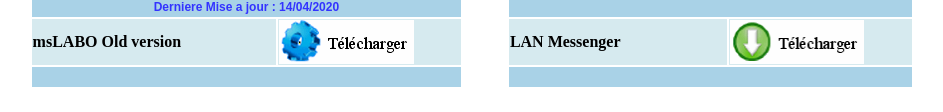
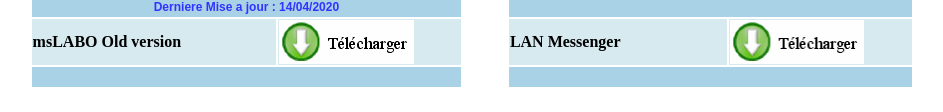
Before and after one commit to abdoMous/ms-pharm, a plain HTML site: page index.html in a window 1280 px wide. Shown: the part 2333-2445 px from the top of the page, without its empty margins (168-1111 px from the left). Drawn offline with Linux system fonts and the light colour scheme.

Commit message:
Update index.html

```diff
--- a/index.html
+++ b/index.html
@@ -344,7 +344,7 @@
   </tr>
   <tr>
     <td bgcolor="#D6EAEF"><strong>msLABO Old version</strong></td>
-    <td bgcolor="#D6EAEF"><a href="https://msc-services.s3.eu-west-3.amazonaws.com/Labsetup.EXE"><img src="setupDLL.gif" width="135" height="44" border="0" /></a></td>
+    <td bgcolor="#D6EAEF"><a href="https://msc-services.s3.eu-west-3.amazonaws.com/Labsetup.EXE"><img src="majStock.gif" width="135" height="44" border="0" /></a></td>
     <td bgcolor="#FFFFFF">&nbsp;</td>
     <td bgcolor="#D6EAEF"><strong>LAN Messenger</strong></td>
     <td bgcolor="#D6EAEF"><a href="https://msc-services.s3.eu-west-3.amazonaws.com/Softros+LAN+Messenger+v9.1.rar"><img src="majStock.gif" height="44" border="0" style="width: 134px" /></a></td>
```
